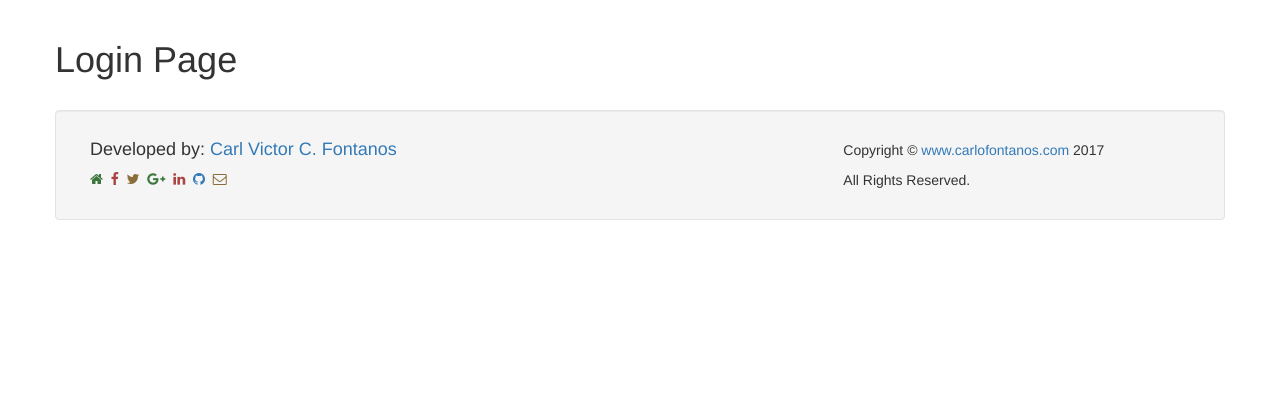
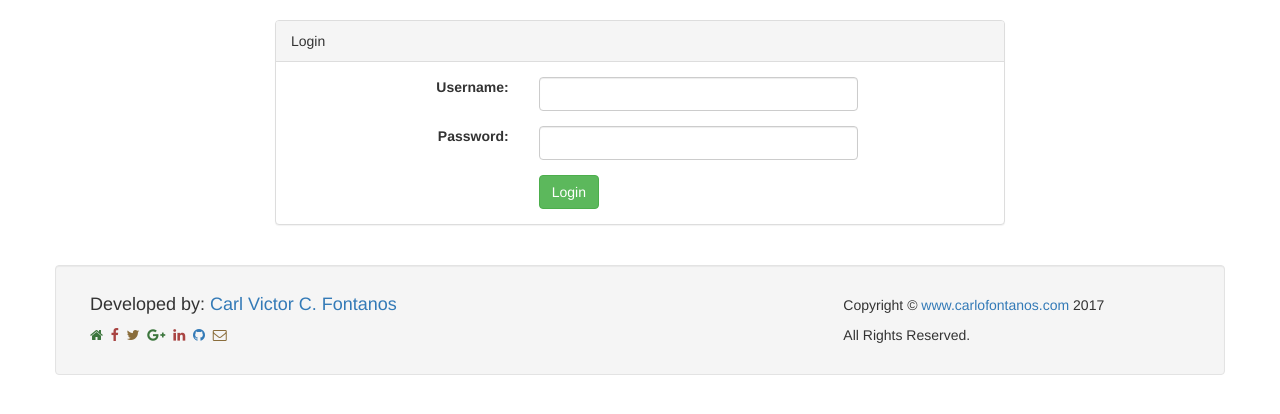
Before and after one commit to mutyaba84/python-ecommerce, a Django app: page /ecommerce/user/login/ in a window 1280 px wide. Shown: the part 52-466 px from the top of the page. Run offline with Django 3.2, Linux system fonts and the light colour scheme; some libraries are stand-ins or nearby versions.

Commit message:
Added login template with csrf_token in place.

```diff
--- a/ecommerce/templates/ecommerce/user/login.html
+++ b/ecommerce/templates/ecommerce/user/login.html
@@ -1,5 +1,34 @@
 {% extends "ecommerce/base.html" %}
 
 {% block content %}
-	<h1>Login Page</h1>
+	<div class="container">
+		<form action="{% url 'ecommerce:user_login' %}" method="post">
+			{% csrf_token %}
+			<div class="col-md-8 col-md-offset-2">
+				<div class="panel panel-default">
+					<div class="panel-heading">Login</div>
+					<div class="panel-body">
+						{% if error_message %}
+							<p class="bg-danger p-d ml-b">{{ error_message }}</p>
+						{% endif %}
+						<div class="form-group clearfix">
+							<label for="username" class="col-md-4 control-label text-right">Username:</label>
+							<div class="col-md-6">
+								<input name="username" value="" type="text" class="form-control" />
+							</div>
+						</div>
+						<div class="form-group clearfix">
+							<label for="password" class="col-md-4 control-label text-right">Password:</label>
+							<div class="col-md-6">
+								<input name="password" type="password" class="form-control" />
+							</div>
+						</div>
+						<div class="col-md-6 col-md-offset-4">
+							<input name="login" type="submit" value="Login" class="btn btn-success" />
+						</div>
+					</div>
+				</div>
+			</div>
+		</form>
+	</div>
 {% endblock %}
```
